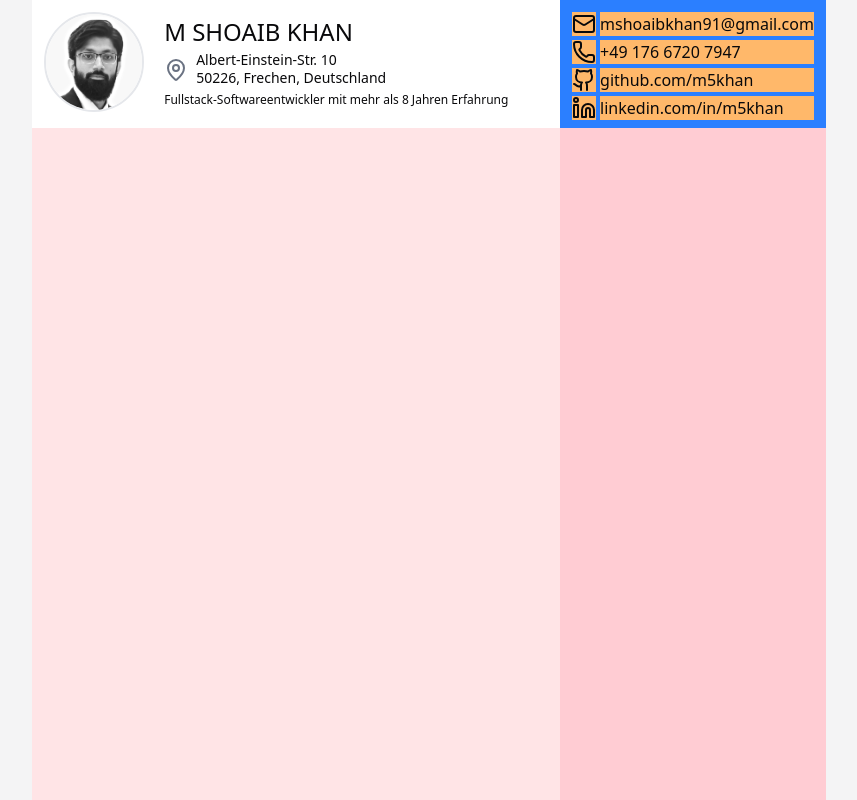
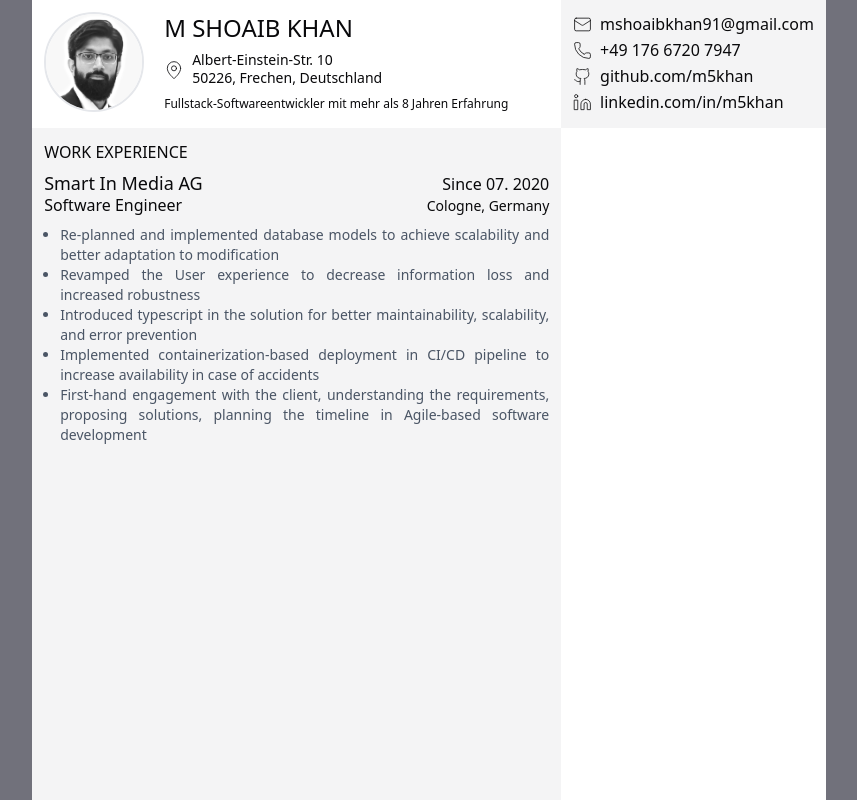
Before and after one commit to m5khan/blog, a Next.js app: page /cv in a window 1280 px wide. Shown: the top 800 px of the page, without its empty margins (211-1068 px from the left). Built offline with nearby package versions, Linux system fonts and the light colour scheme.

Commit message:
work experience section

```diff
--- a/app/cv/page.tsx
+++ b/app/cv/page.tsx
@@ -11,10 +11,10 @@ import React from "react";
 
 export default function CV() {
   return (
-    <div className="flex flex-col items-center bg-zinc-100 divide-solid divide-y-1">
+    <div className="flex flex-col items-center bg-zinc-500 divide-solid divide-y-1">
       <main className="w-[210mm] h-[297mm] bg-white">
         <div className="grid grid-cols-[2fr_1fr] h-full">
-          <article className="bg-rose-100">
+          <article className="bg-zinc-100">
             <header className="h-32 bg-white p-3">
               <div className="flex gap-5 items-center">
                 <div>
@@ -30,10 +30,10 @@ export default function CV() {
                   <p className="text-2xl font-normal">M SHOAIB KHAN</p>
                   <div
                     id="address-container"
-                    className="flex gap-2 items-center my-1"
+                    className="flex gap-2 items-center my-2"
                   >
                     <div id="place-icon">
-                      <MapPinIcon className="text-gray-500" />
+                      <MapPinIcon strokeWidth={1} size={20} />
                     </div>
                     <div id="address" className="">
                       <p className="text-sm leading-4">
@@ -50,34 +50,83 @@ export default function CV() {
                 </div>
               </div>
             </header>
+            <section id="experience" className="p-3">
+              <h2 className="text-md">WORK EXPERIENCE</h2>
+              {/* <Separator /> */}
+              <div id="experience-card" className="my-2">
+                <div
+                  id="exp-heading"
+                  className="grid grid-cols-[2fr_1fr] items-baseline"
+                >
+                  <div>
+                    <p className="font-medium text-lg leading-5">
+                      Smart In Media AG
+                    </p>
+                    <p>Software Engineer</p>
+                  </div>
+                  <div className="text-end">
+                    <p>Since 07. 2020</p>
+                    <div className="flex items-center gap-0.5 justify-end">
+                      {/* <MapPinIcon size={14} strokeWidth={1.5} /> */}
+                      <p className="text-sm">Cologne, Germany</p>
+                    </div>
+                  </div>
+                </div>
+                <div id="exp-content" className="text-gray-600 text-sm my-2">
+                  <ul className="list-disc ps-4 text-justify">
+                    <li>
+                      Re-planned and implemented database models to achieve
+                      scalability and better adaptation to modification
+                    </li>
+                    <li>
+                      Revamped the User experience to decrease information loss
+                      and increased robustness
+                    </li>
+                    <li>
+                      Introduced typescript in the solution for better
+                      maintainability, scalability, and error prevention
+                    </li>
+                    <li>
+                      Implemented containerization-based deployment in CI/CD
+                      pipeline to increase availability in case of accidents
+                    </li>
+                    <li>
+                      First-hand engagement with the client, understanding the
+                      requirements, proposing solutions, planning the timeline
+                      in Agile-based software development
+                    </li>
+                  </ul>
+                </div>
+              </div>
+            </section>
           </article>
-          <aside className="bg-rose-200">
-            <header className="h-32 bg-blue-500 p-3">
-              <div className="grid grid-cols-[1fr_7fr] grid-rows-4 gap-1">
-                <div className="bg-orange-300">
-                  <MailIcon />
+          <aside className="bg-white">
+            <header className="h-32 p-3 bg-zinc-100">
+              <div className="grid grid-cols-[1fr_7fr] grid-rows-4 gap-0.5 items-center">
+                <div>
+                  <MailIcon size={19} strokeWidth={1} />
                 </div>
-                <div className="bg-orange-300">
+                <div>
                   <Link href={"mailto: mshoaibkhan91@gmail.com"}>
                     mshoaibkhan91@gmail.com
                   </Link>
                 </div>
-                <div className="bg-orange-300">
-                  <PhoneIcon />
+                <div>
+                  <PhoneIcon strokeWidth={1} size={19} />
                 </div>
-                <div className="bg-orange-300">+49 176 6720 7947</div>
-                <div className="bg-orange-300">
-                  <GithubIcon />
+                <div>+49 176 6720 7947</div>
+                <div>
+                  <GithubIcon strokeWidth={1} size={19} />
                 </div>
-                <div className="bg-orange-300">
+                <div>
                   <Link href={"https://github.com/m5khan"}>
                     github.com/m5khan
                   </Link>
                 </div>
-                <div className="bg-orange-300">
-                  <Linkedin />
+                <div>
+                  <Linkedin strokeWidth={1} size={19} />
                 </div>
-                <div className="bg-orange-300">
+                <div>
                   <Link href={"https://linkedin.com/in/m5khan"}>
                     linkedin.com/in/m5khan
                   </Link>
--- /dev/null
+++ b/components/ui/separator.tsx
@@ -0,0 +1,28 @@
+"use client"
+
+import * as React from "react"
+import * as SeparatorPrimitive from "@radix-ui/react-separator"
+
+import { cn } from "@/lib/utils"
+
+function Separator({
+  className,
+  orientation = "horizontal",
+  decorative = true,
+  ...props
+}: React.ComponentProps<typeof SeparatorPrimitive.Root>) {
+  return (
+    <SeparatorPrimitive.Root
+      data-slot="separator-root"
+      decorative={decorative}
+      orientation={orientation}
+      className={cn(
+        "bg-border shrink-0 data-[orientation=horizontal]:h-px data-[orientation=horizontal]:w-full data-[orientation=vertical]:h-full data-[orientation=vertical]:w-px",
+        className
+      )}
+      {...props}
+    />
+  )
+}
+
+export { Separator }
--- a/package.json
+++ b/package.json
@@ -9,6 +9,7 @@
     "lint": "next lint"
   },
   "dependencies": {
+    "@radix-ui/react-separator": "^1.1.2",
     "class-variance-authority": "^0.7.1",
     "clsx": "^2.1.1",
     "lucide-react": "^0.485.0",
```
Also changed, not shown: 1 other file (tests, documents, lock files or other folders).
